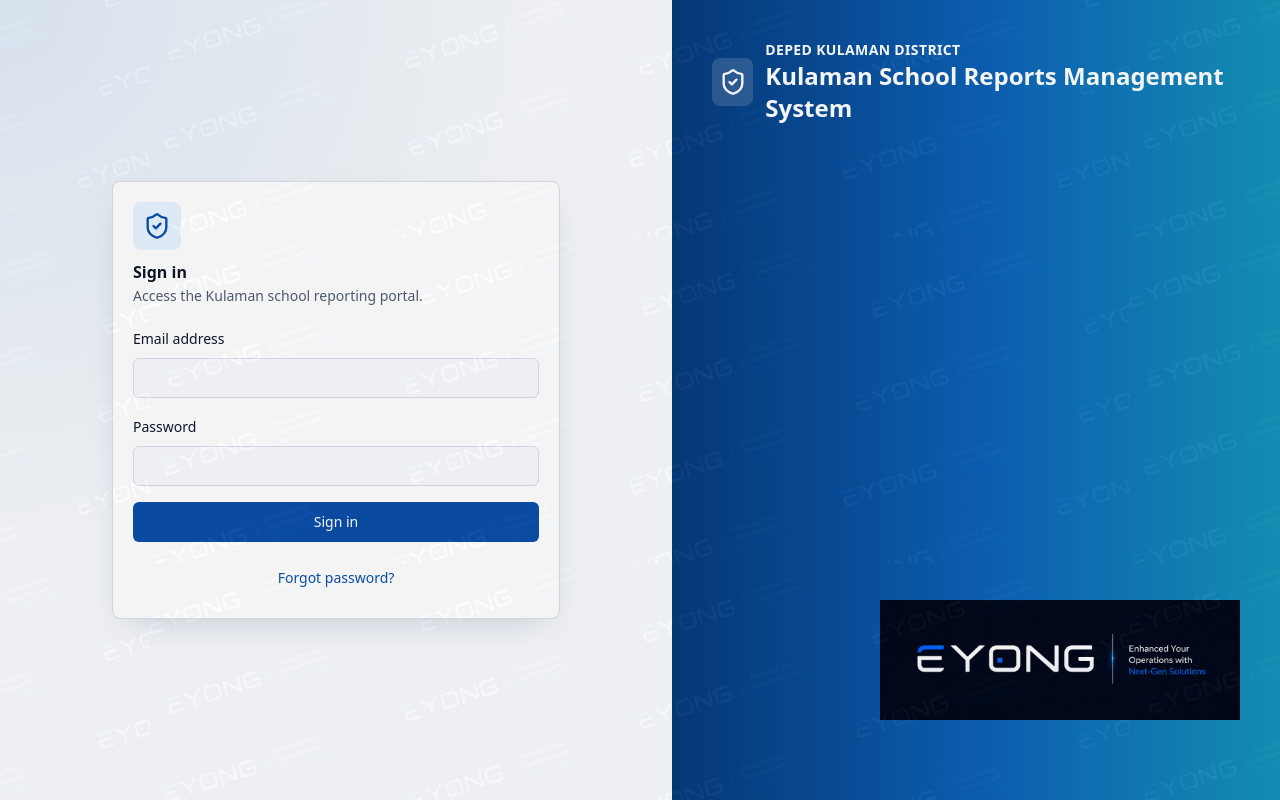
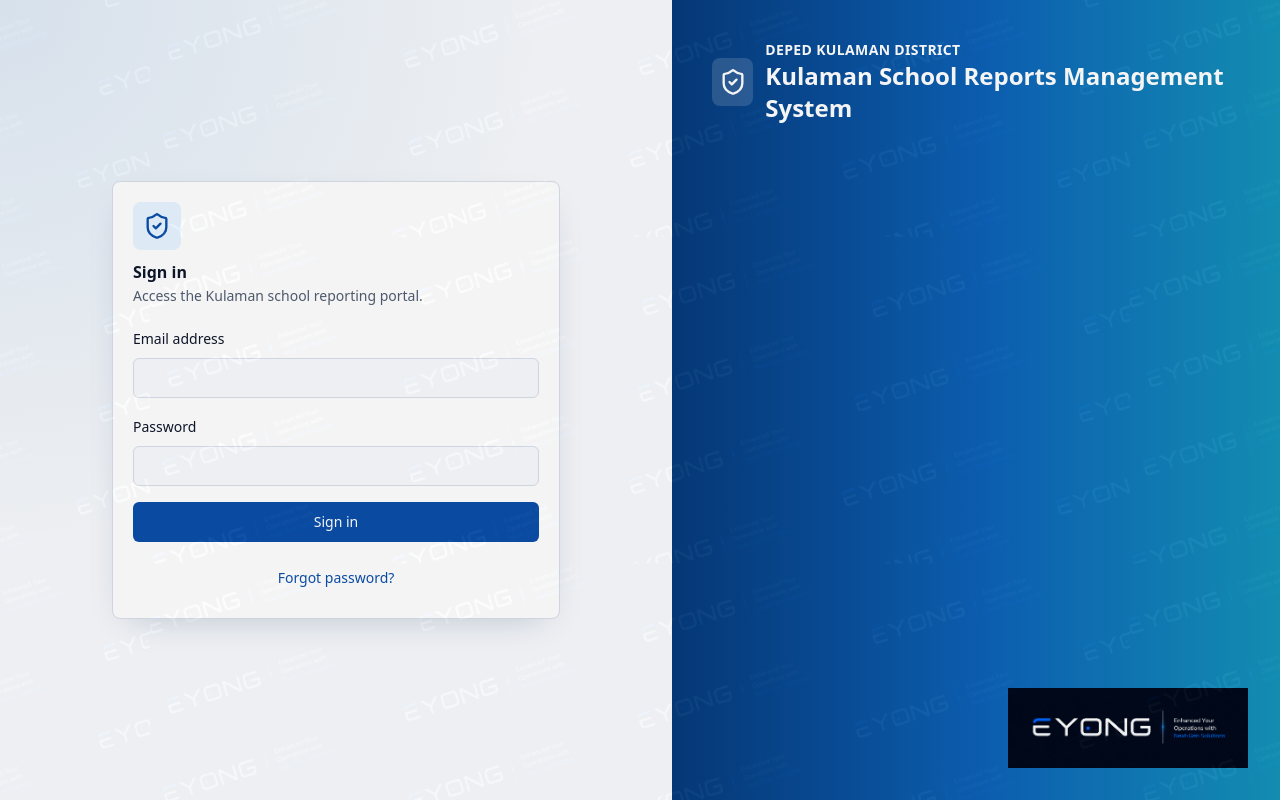
Before and after one commit to eyong777/kulaman, a Next.js app: page /login in a window 1280 px wide. Built offline with nearby package versions, Linux system fonts and the light colour scheme.

Commit message:
Make login logo smaller in corner

```diff
--- a/src/app/(auth)/layout.tsx
+++ b/src/app/(auth)/layout.tsx
@@ -8,7 +8,7 @@
       <section className="flex items-center justify-center p-6">
         <div className="w-full max-w-md">{children}</div>
       </section>
-      <section className="gov-band hidden p-10 text-white lg:flex lg:flex-col lg:justify-between">
+      <section className="gov-band relative hidden p-10 text-white lg:flex lg:flex-col lg:justify-between">
         <div className="flex items-center gap-3">
           <span className="grid size-12 place-items-center rounded-lg bg-white/15">
             <ShieldCheck className="size-7" />
@@ -18,14 +18,14 @@
             <p className="text-2xl font-bold">{APP_NAME}</p>
           </div>
         </div>
-        <div className="flex flex-1 items-end justify-end pb-10 pt-10">
+        <div className="absolute bottom-8 right-8">
           <Image
             src="/cyong-logo-bg50.png"
             alt="CYONG logo"
             width={2048}
             height={683}
             priority
-            className="h-auto w-full max-w-[360px] object-contain"
+            className="h-auto w-[240px] object-contain"
           />
         </div>
       </section>
```
